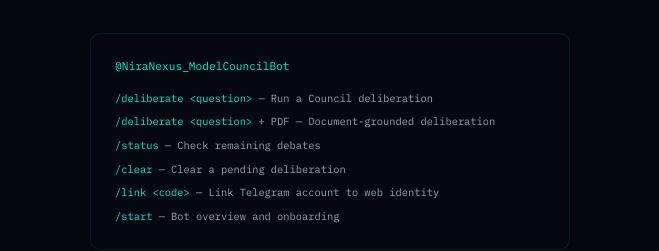
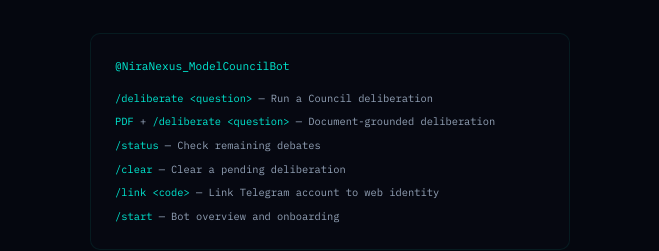
Before and after one commit to NiraNexus/niranexus-hero, a Next.js app: page /model-council in a window 1280 px wide. Shown: the part 2786-3037 px from the top of the page, without its empty margins (310-969 px from the left). Built offline with nearby package versions, Linux system fonts and the light colour scheme; no server answers.

Commit message:
[deepseek-v4-pro] fix: telegram PDF command order

```diff
--- a/src/app/model-council/page.tsx
+++ b/src/app/model-council/page.tsx
@@ -212,7 +212,7 @@ export default function ModelCouncilPage() {
           </p>
           <div style={{ display: 'flex', flexDirection: 'column', gap: '0.5rem', fontFamily: 'var(--font-mono)', fontSize: '0.65rem', color: '#94a3b8' }}>
             <div><code style={{ color: '#00ebd4', background: 'none' }}>/deliberate &lt;question&gt;</code> — Run a Council deliberation</div>
-            <div><code style={{ color: '#00ebd4', background: 'none' }}>/deliberate &lt;question&gt;</code> + PDF — Document-grounded deliberation</div>
+            <div><code style={{ color: '#00ebd4', background: 'none' }}>PDF</code> + <code style={{ color: '#00ebd4', background: 'none' }}>/deliberate &lt;question&gt;</code> — Document-grounded deliberation</div>
             <div><code style={{ color: '#00ebd4', background: 'none' }}>/status</code> — Check remaining debates</div>
             <div><code style={{ color: '#00ebd4', background: 'none' }}>/clear</code> — Clear a pending deliberation</div>
             <div><code style={{ color: '#00ebd4', background: 'none' }}>/link &lt;code&gt;</code> — Link Telegram account to web identity</div>
```
